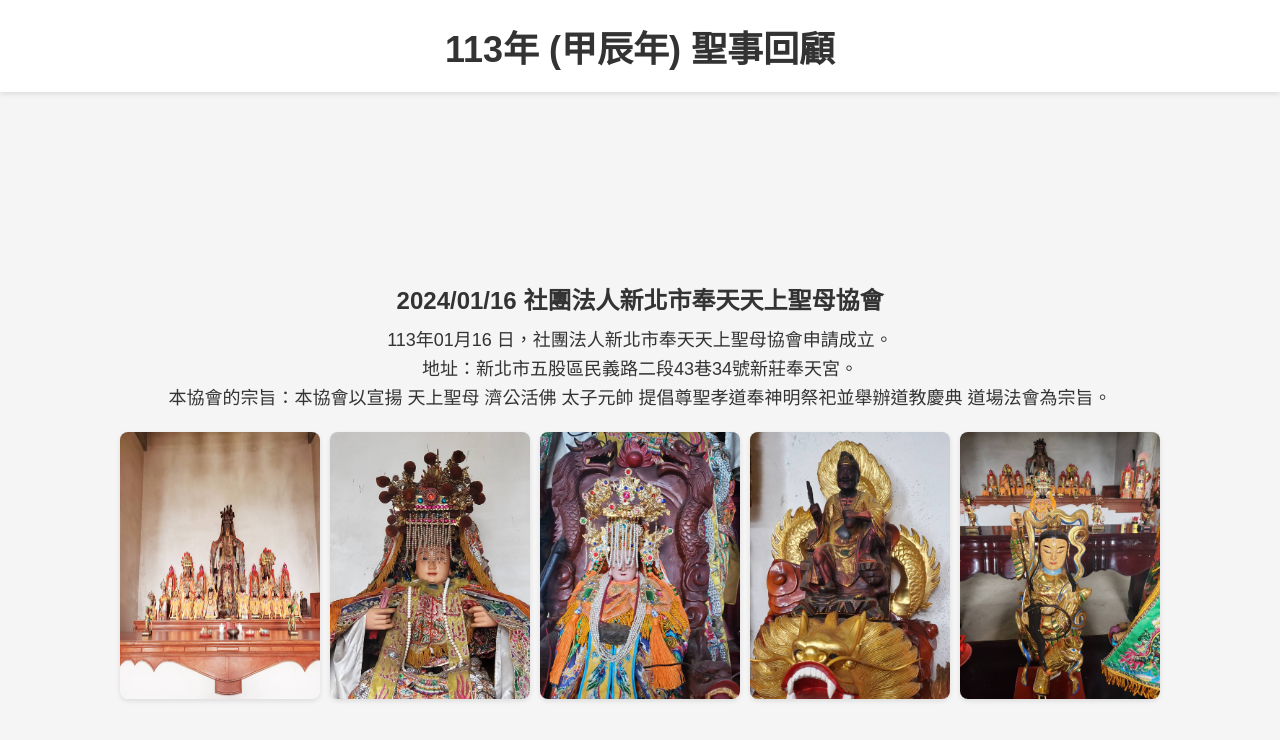
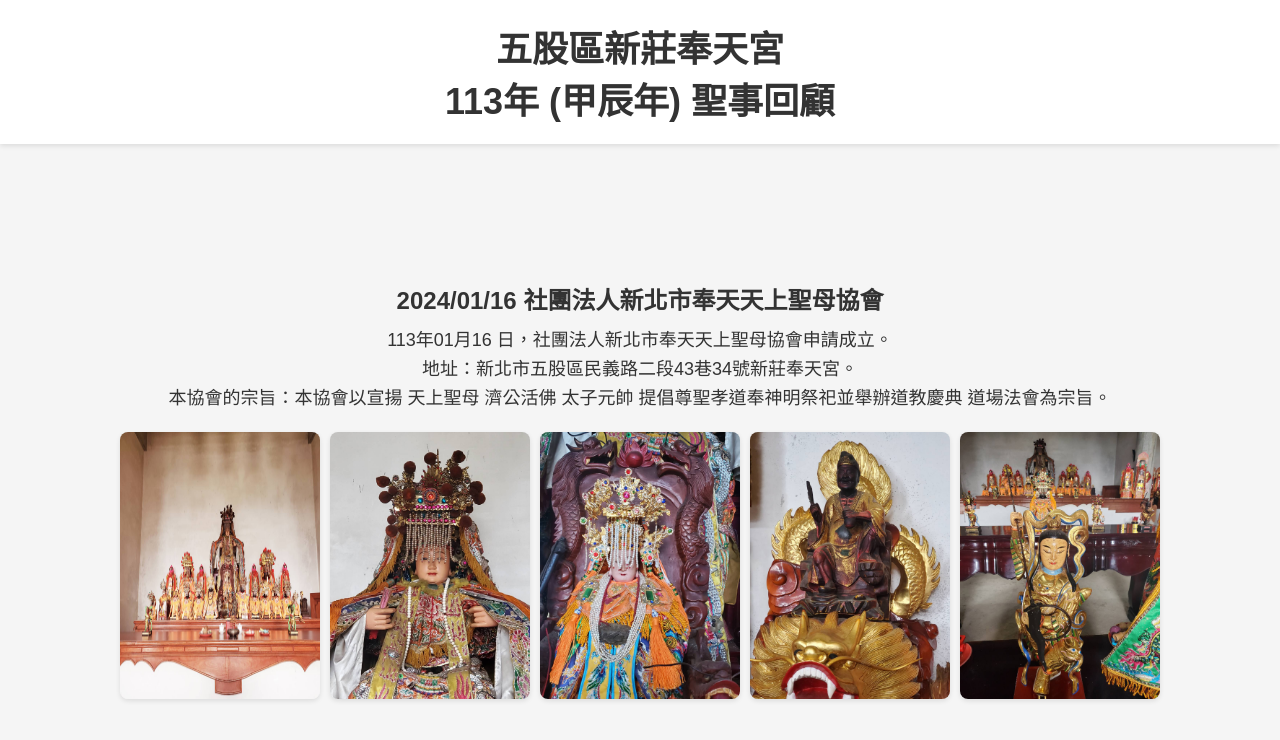
Before and after one commit to FuTunKuan/hello, a plain HTML site: page 113-INDEX.html in a window 1280 px wide. Drawn offline with Linux system fonts and the light colour scheme.

Commit message:
Version 3 for year 2024

```diff
--- a/113-INDEX.html
+++ b/113-INDEX.html
@@ -3,7 +3,7 @@
 <head>
     <meta charset="UTF-8">
     <meta name="viewport" content="width=device-width, initial-scale=1.0">
-    <title>113年 (甲辰年) 聖事回顧</title>
+    <title>五股區新莊奉天宮 113年 (甲辰年) 聖事回顧</title>
     <style>
         body {
             font-family: Arial, sans-serif;
@@ -100,7 +100,7 @@
     </style>
 </head>
 <body>
-    <div class="header">113年 (甲辰年) 聖事回顧</div>
+    <div class="header">五股區新莊奉天宮<br>113年 (甲辰年) 聖事回顧</div>
     <div id="event-container" class="container">
         <!-- 事件內容將由 JavaScript 動態載入 -->
     </div>
```
